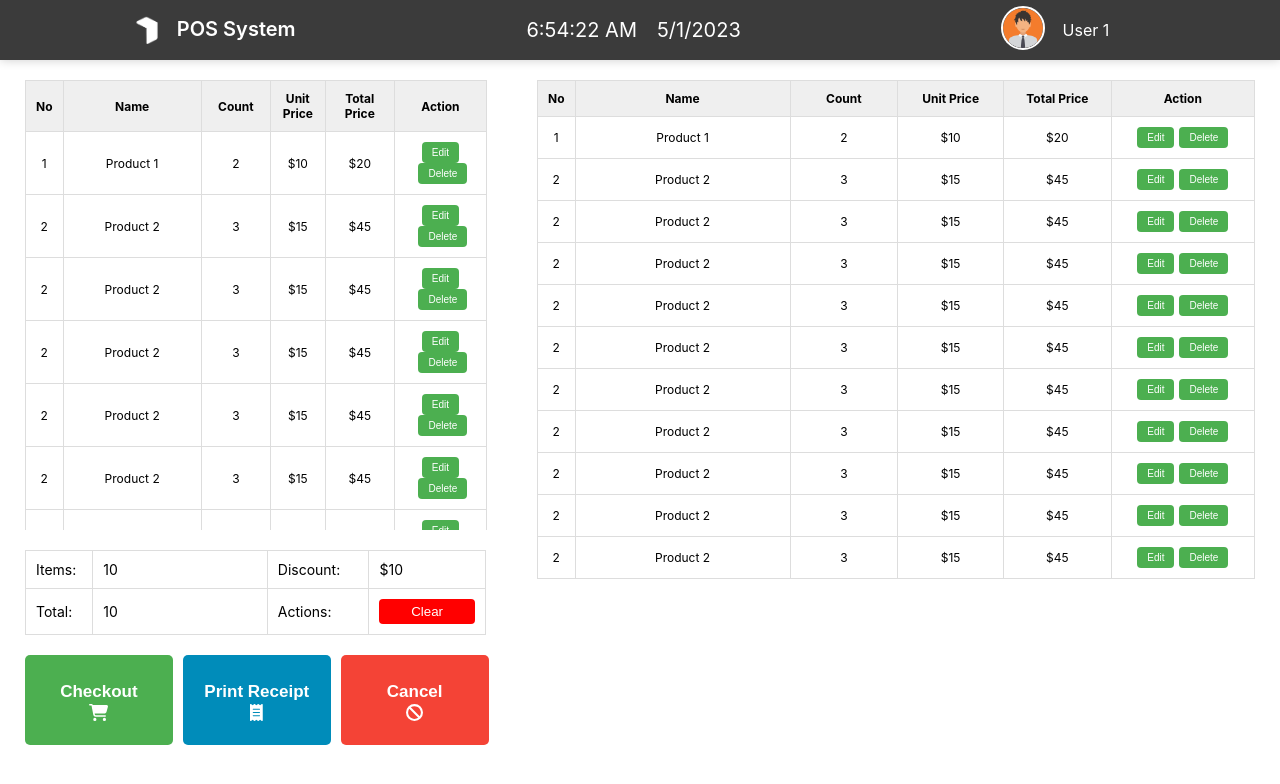
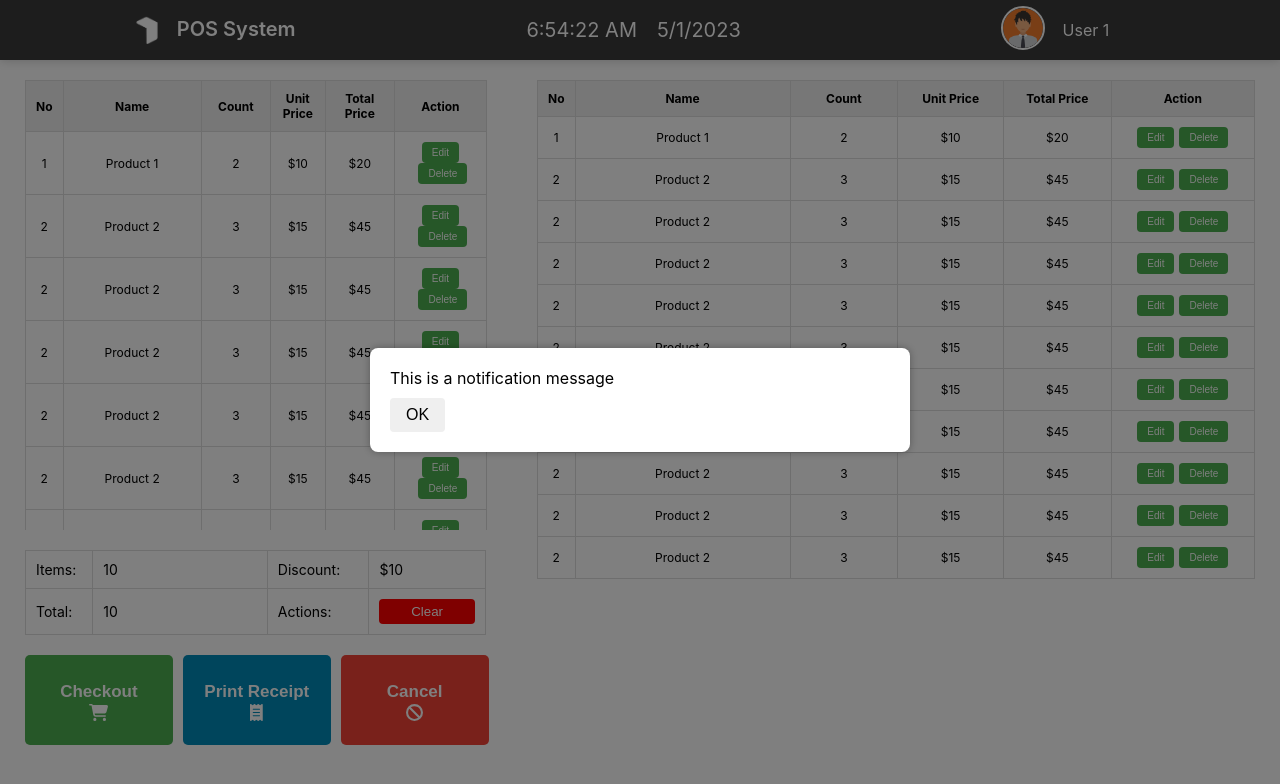
Before and after one commit to ProInventory/POS, a React (Create React App) app: page / in a window 1280 px wide. Both pictures are taken after a click on the button "Cancel". Shown: the top 784 px of the page. Built offline with nearby package versions, Linux system fonts and the light colour scheme.

Commit message:
actions and messagebox

```diff
--- a/src/components/actions.jsx
+++ b/src/components/actions.jsx
@@ -8,7 +8,9 @@ import {
 	faReceipt,
 } from "@fortawesome/free-solid-svg-icons";
 
-const Actions = () => {
+const Actions = (props) => {
+	const { onCancel } = props;
+
 	return (
 		<React.Fragment>
 			<div className="actions">
@@ -20,7 +22,10 @@ const Actions = () => {
 					Print Receipt
 					<FontAwesomeIcon icon={faReceipt} />
 				</button>
-				<button className="actions-button actions-cancel">
+				<button
+					onClick={onCancel}
+					className="actions-button actions-cancel"
+				>
 					Cancel
 					<FontAwesomeIcon icon={faBan} />
 				</button>
--- /dev/null
+++ b/src/components/common/messagebox.jsx
@@ -0,0 +1,22 @@
+import React from "react";
+import "./styles/messagebox.css"; // import your custom css file for styling
+
+function Messagebox(props) {
+	const { message, onCloseNotification } = props;
+
+	return (
+		<React.Fragment>
+			<div className="messagebox-container">
+				<div className="messagebox-content">
+					{message}
+
+					<div className="messagebox-buttons">
+						<button onClick={onCloseNotification}>OK</button>
+					</div>
+				</div>
+			</div>
+		</React.Fragment>
+	);
+}
+
+export default Messagebox;
--- /dev/null
+++ b/src/components/common/styles/messagebox.css
@@ -0,0 +1,38 @@
+.messagebox-container {
+	position: fixed;
+	top: 0;
+	left: 0;
+	width: 100%;
+	height: 100%;
+	background-color: rgba(0, 0, 0, 0.5);
+	display: flex;
+	justify-content: center;
+	align-items: center;
+}
+
+.messagebox-content {
+	background-color: #fff;
+	padding: 20px;
+	border-radius: 8px;
+	box-shadow: 0 0 8px rgba(0, 0, 0, 0.3);
+	width: 500px;
+}
+
+.messagebox-buttons {
+	display: flex;
+	justify-content: space-between;
+	margin-top: 10px;
+}
+
+.messagebox-buttons button {
+	padding: 8px 16px;
+	border: none;
+	border-radius: 4px;
+	font-size: 16px;
+	cursor: pointer;
+	transition: background-color 0.2s;
+}
+
+.messagebox-buttons button:hover {
+	background-color: #ddd;
+}
--- a/src/components/dashboard.jsx
+++ b/src/components/dashboard.jsx
@@ -1,14 +1,27 @@
-import React from "react";
+import React, { useState } from "react";
 
 import Navbar from "./common/navbar";
 import Cart from "./cart";
 import CartStatus from "./cartStatus";
 import Actions from "./actions";
+import Messagebox from "./common/messagebox";
 
 import "./styles/dashboard.css";
 
 const Dashboard = () => {
 	const user = "User 1";
+
+	const [isOpen, setIsOpen] = useState(false);
+
+	const openNotification = (e) => {
+		e.preventDefault();
+		setIsOpen(true);
+	};
+
+	const closeNotification = (e) => {
+		e.preventDefault();
+		setIsOpen(false);
+	};
 
 	return (
 		<React.Fragment>
@@ -38,11 +51,17 @@ const Dashboard = () => {
 
 					<div className="homepage-content-second-line">
 						<div className="homepage-content-actions">
-							<Actions />
+							<Actions onCancel={openNotification} />
 						</div>
 					</div>
 				</div>
 			</div>
+			{isOpen && (
+				<Messagebox
+					message="This is a notification message"
+					onCloseNotification={closeNotification}
+				/>
+			)}
 		</React.Fragment>
 	);
 };
```
